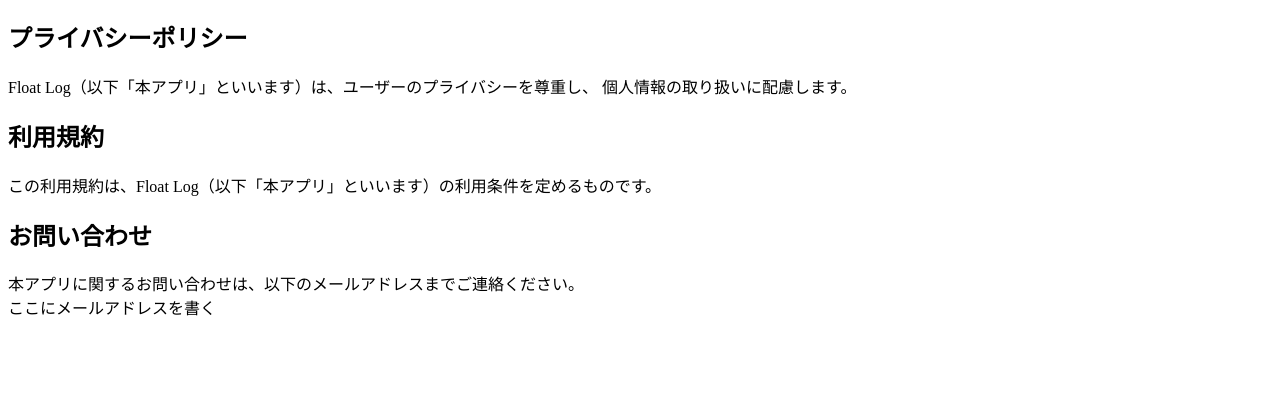
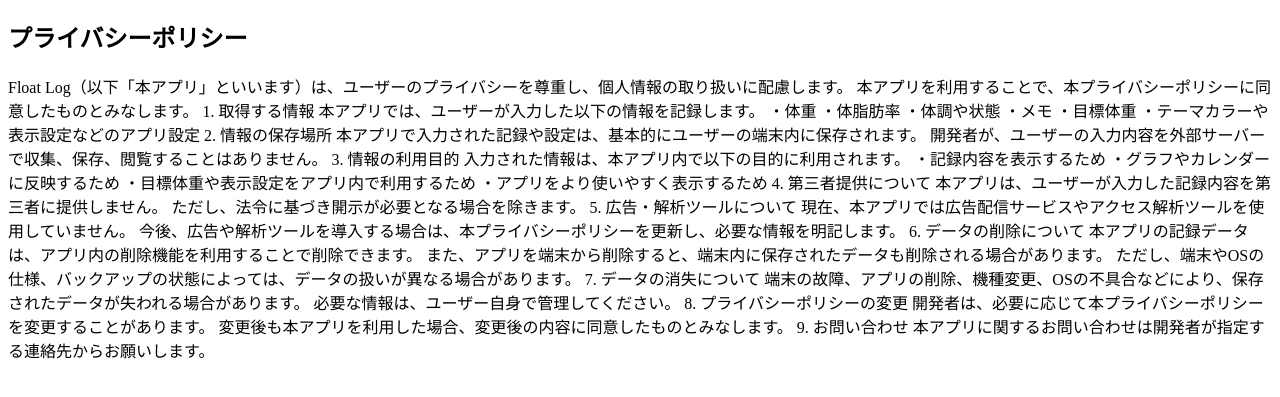
Before and after one commit to nannanten/float-log-policy, a plain HTML site: page index.html in a window 1280 px wide. Shown: the part 61-458 px from the top of the page. Drawn offline with Linux system fonts and the light colour scheme.

Commit message:
Update index.html

```diff
--- a/index.html
+++ b/index.html
@@ -8,20 +8,55 @@
   <h1>Float Log</h1>
 
   <h2>プライバシーポリシー</h2>
+
   <p>
-    Float Log（以下「本アプリ」といいます）は、ユーザーのプライバシーを尊重し、
-    個人情報の取り扱いに配慮します。
+    Float Log（以下「本アプリ」といいます）は、ユーザーのプライバシーを尊重し、個人情報の取り扱いに配慮します。
+        本アプリを利用することで、本プライバシーポリシーに同意したものとみなします。
+
+        1. 取得する情報
+        本アプリでは、ユーザーが入力した以下の情報を記録します。
+        ・体重
+        ・体脂肪率
+        ・体調や状態
+        ・メモ
+        ・目標体重
+        ・テーマカラーや表示設定などのアプリ設定
+
+        2. 情報の保存場所
+        本アプリで入力された記録や設定は、基本的にユーザーの端末内に保存されます。
+        開発者が、ユーザーの入力内容を外部サーバーで収集、保存、閲覧することはありません。
+
+        3. 情報の利用目的
+        入力された情報は、本アプリ内で以下の目的に利用されます。
+        ・記録内容を表示するため
+        ・グラフやカレンダーに反映するため
+        ・目標体重や表示設定をアプリ内で利用するため
+        ・アプリをより使いやすく表示するため
+
+        4. 第三者提供について
+        本アプリは、ユーザーが入力した記録内容を第三者に提供しません。
+        ただし、法令に基づき開示が必要となる場合を除きます。
+
+        5. 広告・解析ツールについて
+        現在、本アプリでは広告配信サービスやアクセス解析ツールを使用していません。
+        今後、広告や解析ツールを導入する場合は、本プライバシーポリシーを更新し、必要な情報を明記します。
+
+        6. データの削除について
+        本アプリの記録データは、アプリ内の削除機能を利用することで削除できます。
+        また、アプリを端末から削除すると、端末内に保存されたデータも削除される場合があります。
+        ただし、端末やOSの仕様、バックアップの状態によっては、データの扱いが異なる場合があります。
+
+        7. データの消失について
+        端末の故障、アプリの削除、機種変更、OSの不具合などにより、保存されたデータが失われる場合があります。
+        必要な情報は、ユーザー自身で管理してください。
+
+        8. プライバシーポリシーの変更
+        開発者は、必要に応じて本プライバシーポリシーを変更することがあります。
+        変更後も本アプリを利用した場合、変更後の内容に同意したものとみなします。
+
+        9. お問い合わせ
+        本アプリに関するお問い合わせは開発者が指定する連絡先からお願いします。
   </p>
 
-  <h2>利用規約</h2>
-  <p>
-    この利用規約は、Float Log（以下「本アプリ」といいます）の利用条件を定めるものです。
-  </p>
-
-  <h2>お問い合わせ</h2>
-  <p>
-    本アプリに関するお問い合わせは、以下のメールアドレスまでご連絡ください。<br>
-    ここにメールアドレスを書く
-  </p>
 </body>
 </html>
```
